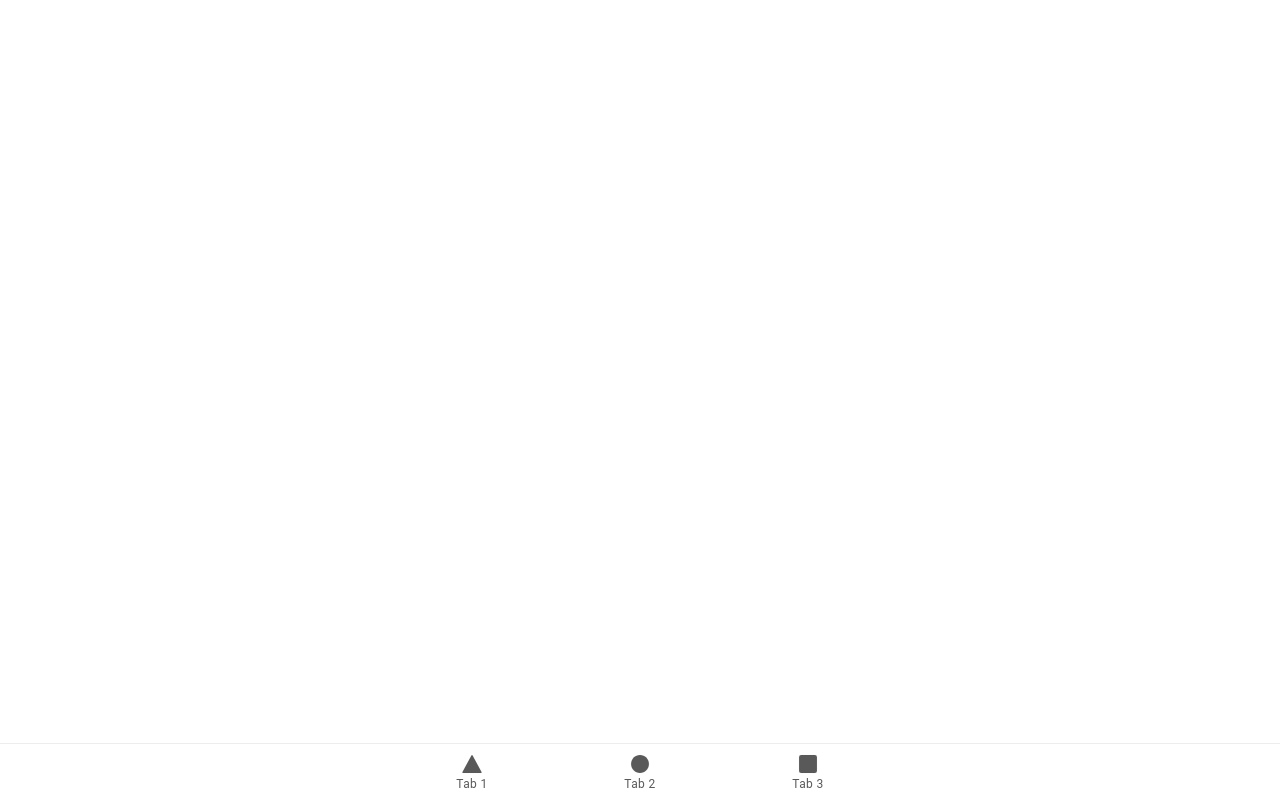
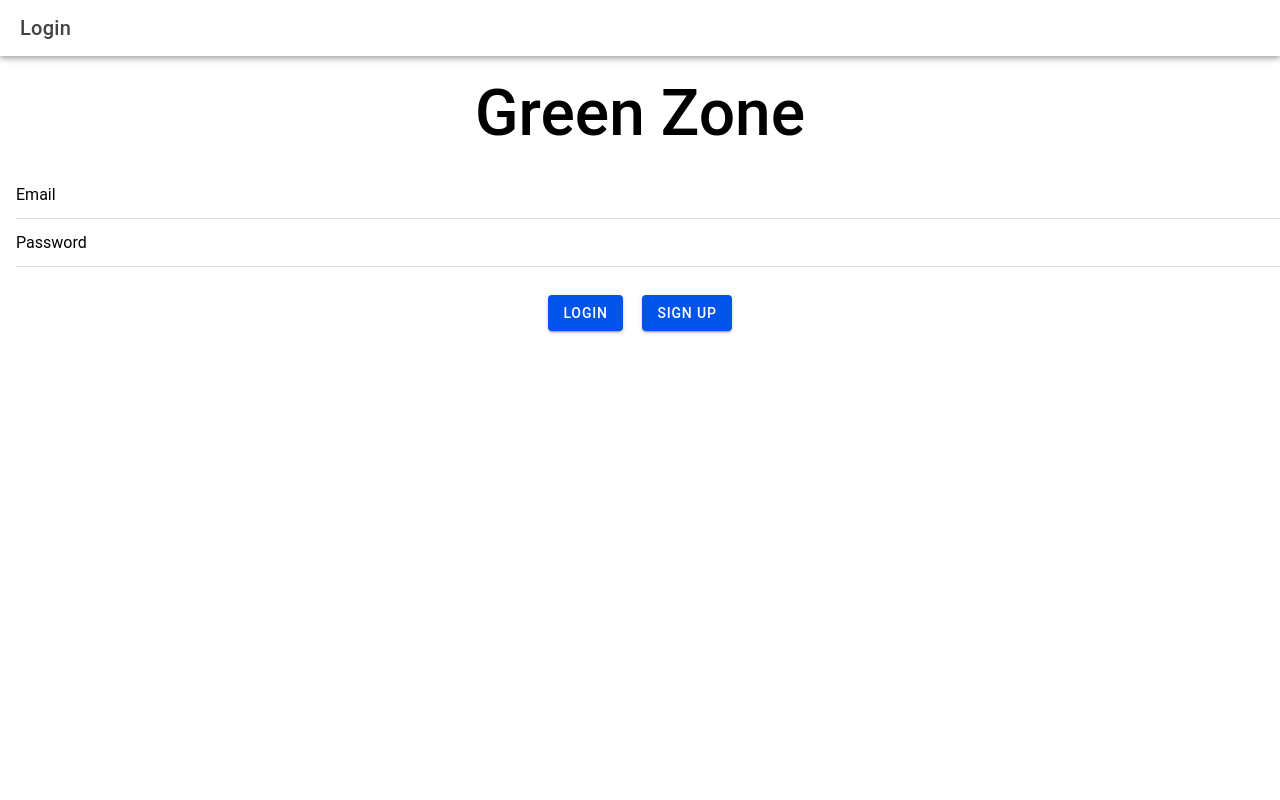
Before and after one commit to jaimu97/greenzone, a React (Vite) app: page /login in a window 1280 px wide. Built offline with nearby package versions, Linux system fonts and the light colour scheme.

Commit message:
Create and redirect to 'LoginPage' as starting page

```diff
--- a/src/App.tsx
+++ b/src/App.tsx
@@ -14,6 +14,7 @@ import { ellipse, square, triangle } from 'ionicons/icons';
 import Tab1 from './pages/Tab1';
 import Tab2 from './pages/Tab2';
 import Tab3 from './pages/Tab3';
+import LoginPage from './pages/LoginPage'; // Import LoginPage
 
 /* Core CSS required for Ionic components to work properly */
 import '@ionic/react/css/core.css';
@@ -50,36 +51,46 @@ setupIonicReact();
 const App: React.FC = () => (
   <IonApp>
     <IonReactRouter>
+      <IonRouterOutlet>
+        <Route exact path="/login">
+          <LoginPage />
+        </Route>
+        <Route path="/tabs">
           <IonTabs>
             <IonRouterOutlet>
-          <Route exact path="/tab1">
+              <Route exact path="/tabs/tab1">
                 <Tab1 />
               </Route>
-          <Route exact path="/tab2">
+              <Route exact path="/tabs/tab2">
                 <Tab2 />
               </Route>
-          <Route path="/tab3">
+              <Route path="/tabs/tab3">
                 <Tab3 />
               </Route>
-          <Route exact path="/">
-            <Redirect to="/tab1" />
+              <Route exact path="/tabs">
+                <Redirect to="/tabs/tab1" />
               </Route>
             </IonRouterOutlet>
             <IonTabBar slot="bottom">
-          <IonTabButton tab="tab1" href="/tab1">
+              <IonTabButton tab="tab1" href="/tabs/tab1">
                 <IonIcon aria-hidden="true" icon={triangle} />
                 <IonLabel>Tab 1</IonLabel>
               </IonTabButton>
-          <IonTabButton tab="tab2" href="/tab2">
+              <IonTabButton tab="tab2" href="/tabs/tab2">
                 <IonIcon aria-hidden="true" icon={ellipse} />
                 <IonLabel>Tab 2</IonLabel>
               </IonTabButton>
-          <IonTabButton tab="tab3" href="/tab3">
+              <IonTabButton tab="tab3" href="/tabs/tab3">
                 <IonIcon aria-hidden="true" icon={square} />
                 <IonLabel>Tab 3</IonLabel>
               </IonTabButton>
             </IonTabBar>
           </IonTabs>
+        </Route>
+        <Route exact path="/">
+          <Redirect to="/login" />
+        </Route>
+      </IonRouterOutlet>
     </IonReactRouter>
   </IonApp>
 );
--- /dev/null
+++ b/src/components/LoginContainer.css
@@ -0,0 +1,28 @@
+.container {
+  text-align: center;
+  position: absolute;
+  left: 0;
+  right: 0;
+  top: 50%;
+  transform: translateY(-50%);
+}
+
+.container strong {
+  font-size: 20px;
+  line-height: 26px;
+}
+
+.container p {
+  font-size: 16px;
+  line-height: 22px;
+  color: #8c8c8c;
+  margin: 0;
+}
+
+.container a {
+  text-decoration: none;
+}
+
+.bigtext {
+  font-size: 64px;
+}
--- /dev/null
+++ b/src/components/LoginContainer.tsx
@@ -0,0 +1,60 @@
+import React, {useState} from 'react';
+import {IonList, IonItem, IonInput, IonButton, IonText} from '@ionic/react';
+import './LoginContainer.css';
+
+/*
+  Sources:
+  https://legacy.reactjs.org/docs/hooks-state.html
+  https://ionicframework.com/docs/react/navigation#ionpage
+  https://ionicframework.com/docs/api/title#headings
+  https://ionicframework.com/docs/api/input
+  https://ionicframework.com/docs/api/button
+  https://ionicframework.com/docs/api/text
+  https://ionicframework.com/docs/layout/css-utilities#flex-container-properties // FIXME: 'ion-align-items-center' doesn't seem to work.
+
+*/
+
+const LoginContainer: React.FC = () => {
+  const [email, setEmail] = useState('');
+  const [password, setPassword] = useState('');
+
+  const handleSubmit = (e: React.FormEvent<HTMLFormElement>) => {
+    e.preventDefault(); // Just stops form from being cleared when bad information is entered
+    console.log('Form submitted:', { email, password });
+    // TODO: Figure out how to *actually* do forms in react. Pretty sure you can't just write them as html forms.
+  };
+
+  return (
+    <form onSubmit={handleSubmit}>
+      <div className="ion-text-center ion-align-items-center">
+        <IonText className="ion-margin-bottom">
+          <h1 className="bigtext">Green Zone</h1>
+        </IonText>
+      </div>
+      <IonList>
+        <IonItem>
+          <IonInput
+            label="Email"
+            placeholder=""
+            value={email}
+            onIonChange={(e) => setEmail(e.detail.value!)}
+          />
+        </IonItem>
+        <IonItem>
+          <IonInput
+            label="Password"
+            type="password"
+            value={password}
+            onIonChange={(e) => setPassword(e.detail.value!)}
+          />
+        </IonItem>
+      </IonList>
+      <div className="ion-text-center ion-margin-top">
+        <IonButton type="submit" className="ion-margin-end">Login</IonButton>
+        <IonButton type="button">Sign Up</IonButton>
+      </div>
+    </form>
+  );
+};
+
+export default LoginContainer;
--- /dev/null
+++ b/src/pages/LoginPage.tsx
@@ -0,0 +1,22 @@
+import { IonContent, IonHeader, IonPage, IonTitle, IonToolbar } from '@ionic/react';
+import './LoginPage.css';
+import LoginContainer from "../components/LoginContainer";
+
+const LoginPage: React.FC = () => {
+  return (
+    <IonPage>
+      <IonHeader>
+        <IonToolbar>
+          <IonTitle>Login</IonTitle>
+        </IonToolbar>
+      </IonHeader>
+      <IonContent fullscreen>
+        <IonHeader collapse="condense">
+        </IonHeader>
+        <LoginContainer/>
+      </IonContent>
+    </IonPage>
+  );
+};
+
+export default LoginPage;
```
Also changed, not shown: src/pages/LoginPage.css (added), 1 other file (tests, documents, lock files or other folders). Lines whose indentation alone changed are shown as unchanged.
